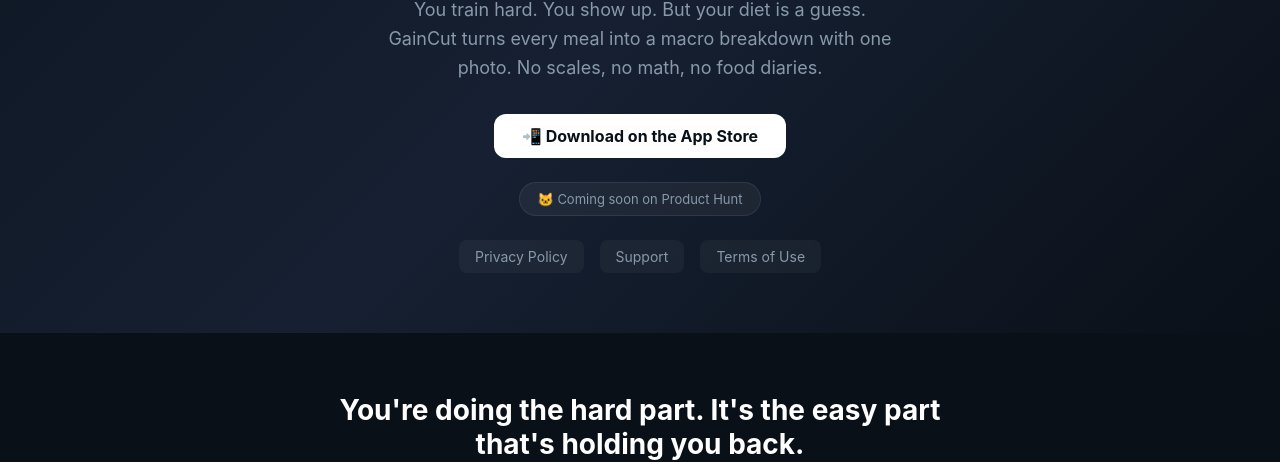
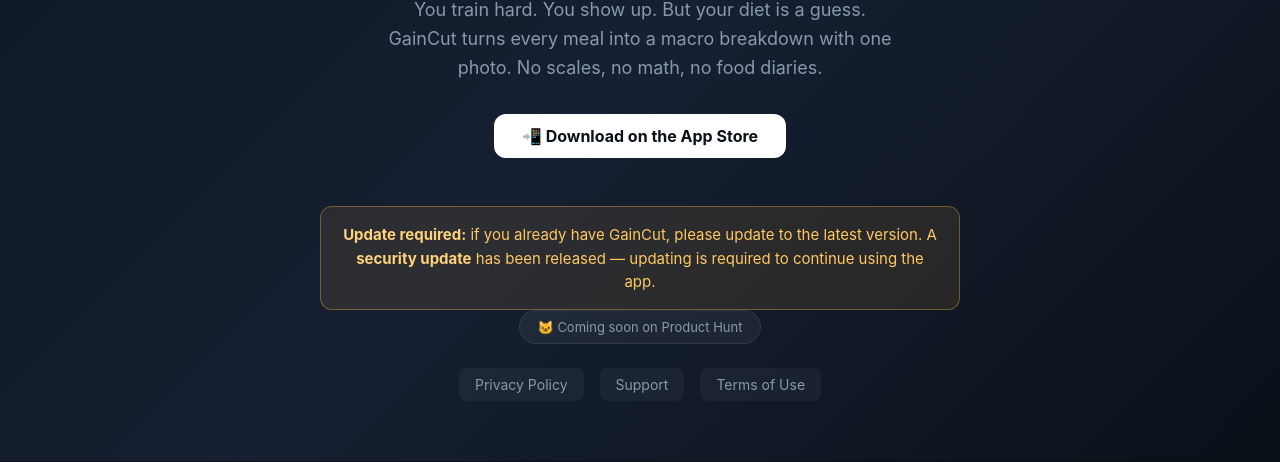
Before and after one commit to bbugs280/ideafactory-web, a website: page gaincut/index.html in a window 1280 px wide. Shown: the part 345-807 px from the top of the page. Drawn offline with Linux system fonts and the light colour scheme.

Commit message:
Add GainCut security-update banner to landing page

```diff
--- a/gaincut/index.html
+++ b/gaincut/index.html
@@ -62,6 +62,8 @@
         .appstore-btn { display: inline-block; margin-bottom: 24px; }
         .appstore-btn img { height: 48px; }
         .badge { display: inline-block; background: rgba(0,200,120,0.12); color: #00c878; padding: 8px 20px; border-radius: 20px; font-size: 14px; font-weight: 600; margin-bottom: 24px; }
+        .update-banner { max-width: 640px; margin: 24px auto 0; padding: 16px 22px; background: rgba(255,180,60,0.10); border: 1px solid rgba(255,180,60,0.35); border-radius: 12px; color: #ffc861; font-size: 15px; line-height: 1.55; text-align: center; }
+        .update-banner strong { color: #ffd27a; }
         .links { display: flex; gap: 16px; justify-content: center; flex-wrap: wrap; margin-top: 24px; }
         .links a { color: #8899aa; text-decoration: none; font-size: 14px; padding: 8px 16px; border-radius: 8px; background: rgba(255,255,255,0.04); transition: all 0.2s; }
         .links a:hover { background: rgba(255,255,255,0.08); color: #fff; }
@@ -83,6 +85,9 @@
         <p class="hook">All gym. No results? Here's what you're missing.</p>
         <p class="tagline">You train hard. You show up. But your diet is a guess. GainCut turns every meal into a macro breakdown with one photo. No scales, no math, no food diaries.</p>
         <a class="appstore-btn" href="https://apps.apple.com/hk/app/gaincut/id6785259813?utm_source=ideafactory&utm_medium=referral&utm_campaign=gaincut-page" style="display:inline-block;background:#fff;color:#0a1018;padding:12px 28px;border-radius:12px;font-weight:700;font-size:16px;text-decoration:none;margin-bottom:24px;">📲 Download on the App Store</a>
+        <div class="update-banner">
+            <strong>Update required:</strong> if you already have GainCut, please update to the latest version. A <strong>security update</strong> has been released — updating is required to continue using the app.
+        </div>
         <div style="margin-bottom:24px;">
           <a href="https://www.producthunt.com/products/gaincut" target="_blank" rel="noopener" style="display:inline-flex;align-items:center;gap:8px;background:rgba(255,255,255,0.05);color:#8899aa;padding:8px 18px;border-radius:20px;font-size:13px;text-decoration:none;border:1px solid rgba(255,255,255,0.08);transition:all 0.2s;" onmouseover="this.style.background='rgba(255,255,255,0.08)';this.style.color='#fff';" onmouseout="this.style.background='rgba(255,255,255,0.05)';this.style.color='#8899aa';">🐱 Coming soon on Product Hunt</a>
         </div>
```
